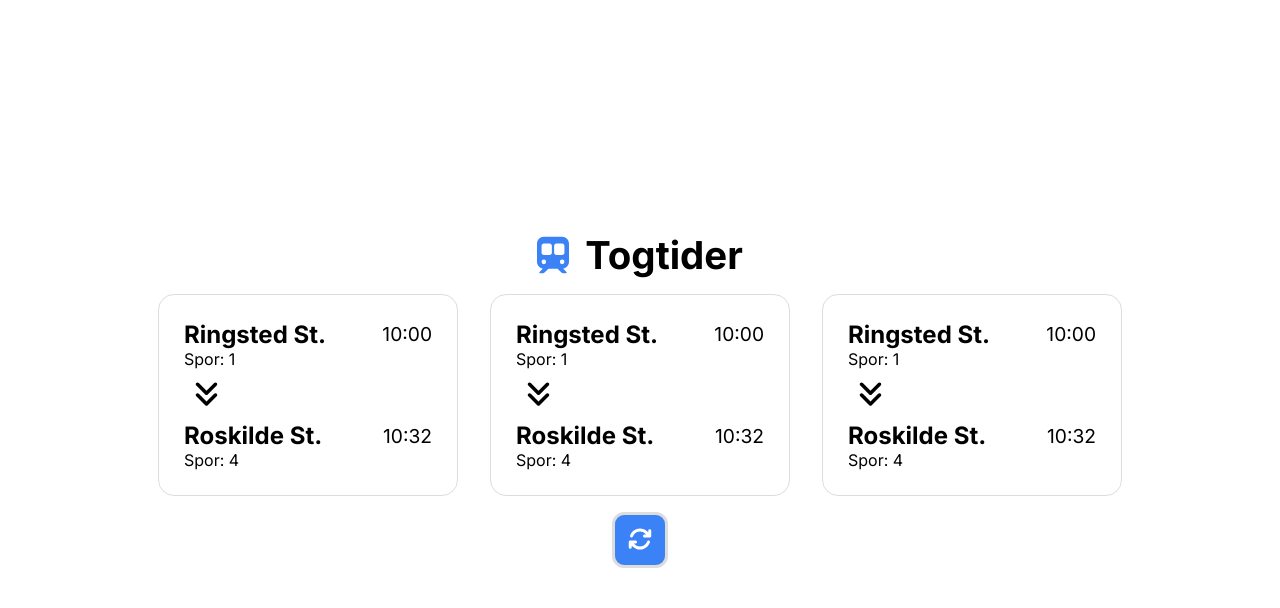
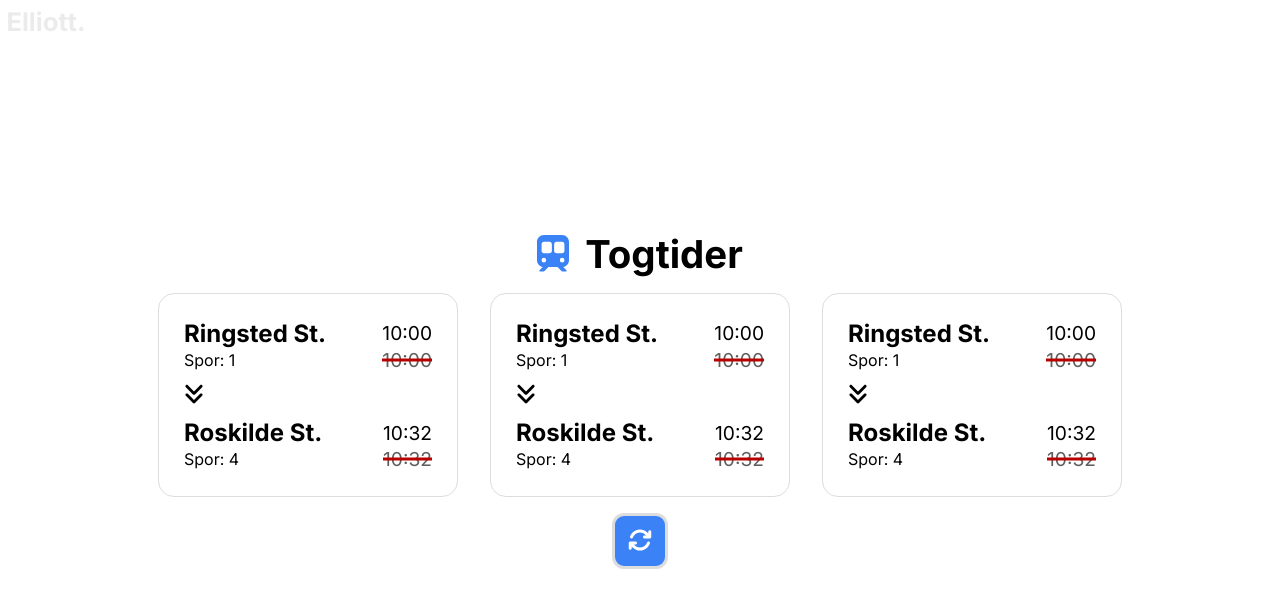
Before and after one commit to noibs/togtider-revamp, a Next.js app: page / in a window 1280 px wide. Shown: the top 608 px of the page. Built offline with nearby package versions, Linux system fonts and the light colour scheme.

Commit message:
UI improvements+ animations
UI improvements and additions + hover and click animations (click animation not yet implemented on click)

```diff
--- a/app/globals.css
+++ /dev/null
@@ -1,16 +0,0 @@
-* {
-  box-sizing: border-box;
-  padding: 0;
-  margin: 0;
-}
-
-html,
-body {
-  max-width: 100vw;
-  overflow-x: hidden;
-}
-
-a {
-  color: inherit;
-  text-decoration: none;
-}
--- /dev/null
+++ b/app/globals.scss
@@ -0,0 +1,38 @@
+:root {
+  --accent-color: #3b82f6;
+}
+
+* {
+  box-sizing: border-box;
+  padding: 0;
+  margin: 0;
+}
+
+html,
+body {
+  max-width: 100vw;
+  overflow-x: hidden;
+}
+
+a {
+  color: inherit;
+  text-decoration: none;
+}
+
+
+// CSS Animations
+
+.refresh {
+  animation-name: refresh;
+  animation-duration: 1s;
+  animation-timing-function: ease-out-quart;
+}
+
+@keyframes refresh {
+  from {
+      transform: rotate(0deg);
+  }
+  to {
+      transform: rotate(920deg);
+  }
+}
--- a/app/layout.tsx
+++ b/app/layout.tsx
@@ -1,11 +1,11 @@
 import type { Metadata } from "next";
 import { Inter } from "next/font/google";
-import "./globals.css";
+import "./globals.scss";
 
 const inter = Inter({ subsets: ["latin"] });
 
 export const metadata: Metadata = {
-  title: "Create Next App",
+  title: "Togtider Revamp",
   description: "Generated by create next app",
 };
 
@@ -16,6 +16,9 @@ export default function RootLayout({
 }>) {
   return (
     <html lang="en">
+      <head>
+        <meta name="viewport" content="width=device-width, initial-scale=1" />
+      </head>
       <body className={inter.className}>{children}</body>
     </html>
   );
--- a/app/page.module.scss
+++ b/app/page.module.scss
@@ -12,11 +12,13 @@
   gap: 1rem;
   font-size: 1.2rem;
   margin: 1rem;
+  justify-content: center;
+  align-items: center;
 
 
   svg {
     width: 2rem;
-    fill: #3b82f6;
+    fill: var(--accent-color);
   }
 }
 
@@ -27,3 +29,14 @@
   justify-content: center;
   gap: 2rem;
 }
+
+@media screen and (max-width: 768px) {
+  .main {
+    padding: 1rem;
+  }
+
+  .tripContainer {
+    max-height: 80%;
+  }
+
+}
--- a/app/page.tsx
+++ b/app/page.tsx
@@ -2,9 +2,11 @@ import Image from "next/image";
 import styles from "./page.module.scss";
 import TrainCard from "@/components/TrainCard";
 import RefreshBtn from "@/components/RefreshBtn";
+import Watermark from "@/components/Watermark";
 
 export default function Home() {
   return (
+    <>
       <main className={styles.main}>
         <div className={styles.header}>
           <svg xmlns="http://www.w3.org/2000/svg" viewBox="0 0 448 512">
@@ -41,5 +43,7 @@ export default function Home() {
         </div>
         <RefreshBtn />
       </main>
+      <Watermark />
+    </>
   );
 }
--- a/components/RefreshBtn/page.module.scss
+++ b/components/RefreshBtn/page.module.scss
@@ -6,8 +6,27 @@
     border-radius: .75rem;
     background-color: #3b82f6;
 
+    transition-duration: 0.2s;
+    transition-timing-function: ease-in-out;
+    transition-property: background-color scale;
+
+
     svg {
         width: 1.5rem;
         fill: #fff;
     }
 }
+
+.refreshBtn:hover {
+    background-color: #2563eb;
+    scale: 1.1;
+}
+
+@keyframes refresh {
+    from {
+        transform: rotate(0deg);
+    }
+    to {
+        transform: rotate(920deg);
+    }
+}
--- a/components/TrainCard/index.tsx
+++ b/components/TrainCard/index.tsx
@@ -1,5 +1,7 @@
 import React from "react";
 import styles from "./page.module.scss";
+
+let isDelayed = true;
 
 interface Props {
   startLoc: string;
@@ -25,8 +27,13 @@ const TrainCard = ({
           <h2 className={styles.stationName}>{startLoc}</h2>
           <p className={styles.time}>{startTime}</p>
         </span>
-        <p className={styles.track}>Spor: {startTrack}</p>
+
+        <span className={styles.span}>
+          <p className={styles.track}>Spor: {startTrack}</p>
+          {isDelayed && <p className={styles.delayed}>{startTime}</p>}
+        </span>
       </div>
+
       <div className={styles.arrow}>
         <svg xmlns="http://www.w3.org/2000/svg" viewBox="0 0 448 512">
           {/*Font Awesome Free 6.6.0 by @fontawesome - https://fontawesome.com License - https://fontawesome.com/license/free Copyright 2024 Fonticons, Inc.*/}
@@ -39,7 +46,10 @@ const TrainCard = ({
           <h2 className={styles.stationName}>{endLoc}</h2>
           <p className={styles.time}>{endTime}</p>
         </span>
-        <p className={styles.track}>Spor: {endTrack}</p>
+        <span className={styles.span}>
+          <p className={styles.track}>Spor: {endTrack}</p>
+          {isDelayed && <p className={styles.delayed}>{endTime}</p>}
+        </span>
       </div>
     </div>
   );
--- a/components/TrainCard/page.module.scss
+++ b/components/TrainCard/page.module.scss
@@ -3,6 +3,15 @@
     border: 1px solid #ddd;
     padding: 25px;
     border-radius: 2vh;
+    background-color: #fff;
+    transition-duration: 0.1s;
+    transition-timing-function: ease-in-out;
+    transition-property: box-shadow scale;
+}
+
+.container:hover {
+    box-shadow: 0 0 30px rgba(0, 0, 0, 0.05);
+    scale: 1.02;
 }
 
 .span {
@@ -13,7 +22,23 @@
 
 .time {
     font-size: 1.2rem;
-    font-weight: 400;
+}
+
+.delayed {
+    font-size: 1.2rem;
+    position: relative;
+    color: #5f5f5f;
+}
+
+.delayed::before {
+    content: '';
+    background-color: rgb(185, 0, 0);
+    height: 3px;
+    width: 100%;
+    display: block;
+    position: absolute; /* Position the pseudo-element absolutely */
+    top: 50%; /* Adjust the top position to place it over the text */
+    transform: translateY(-50%); /* Center the line vertically */
 }
 
 
@@ -21,8 +46,7 @@
 
 
 
-
 .arrow {
-    width: 25px;
-    margin: 10px;
+    width: 20px;
+    margin: 10px 10px 10px 0px;
 }
--- /dev/null
+++ b/components/Watermark/index.tsx
@@ -0,0 +1,16 @@
+import React from "react";
+import styles from "./page.module.scss";
+
+const Watermark = () => {
+  return (
+    <div className={styles.logoContainer}>
+      <a target="_blank" href="https://ellioott.me" className={styles.logo}>
+        <h1>
+          Elliott<span className={styles.dot}>.</span>
+        </h1>
+      </a>
+    </div>
+  );
+};
+
+export default Watermark;
--- /dev/null
+++ b/components/Watermark/page.module.scss
@@ -0,0 +1,33 @@
+.logo {
+    all: unset;
+    color: #ebebeb;
+    cursor: pointer;
+    transition: color 0.2s ease-in-out;
+  }
+
+  .logoContainer {
+    position: absolute;
+    top: 0;
+    bottom: 0;
+    margin: 0.5em;
+    font-size: .8rem;
+  }
+
+  .dot {
+    transition: color 0.2s ease-in-out;
+  }
+
+  .logo:hover {
+    color: black;
+  }
+
+  .logo:hover .dot {
+    color: var(--accent-color);
+  }
+
+  @media screen and (max-width: 768px) {
+    .logoContainer {
+      display: none;
+    }
+
+  }
```
Lines whose indentation alone changed are shown as unchanged.
